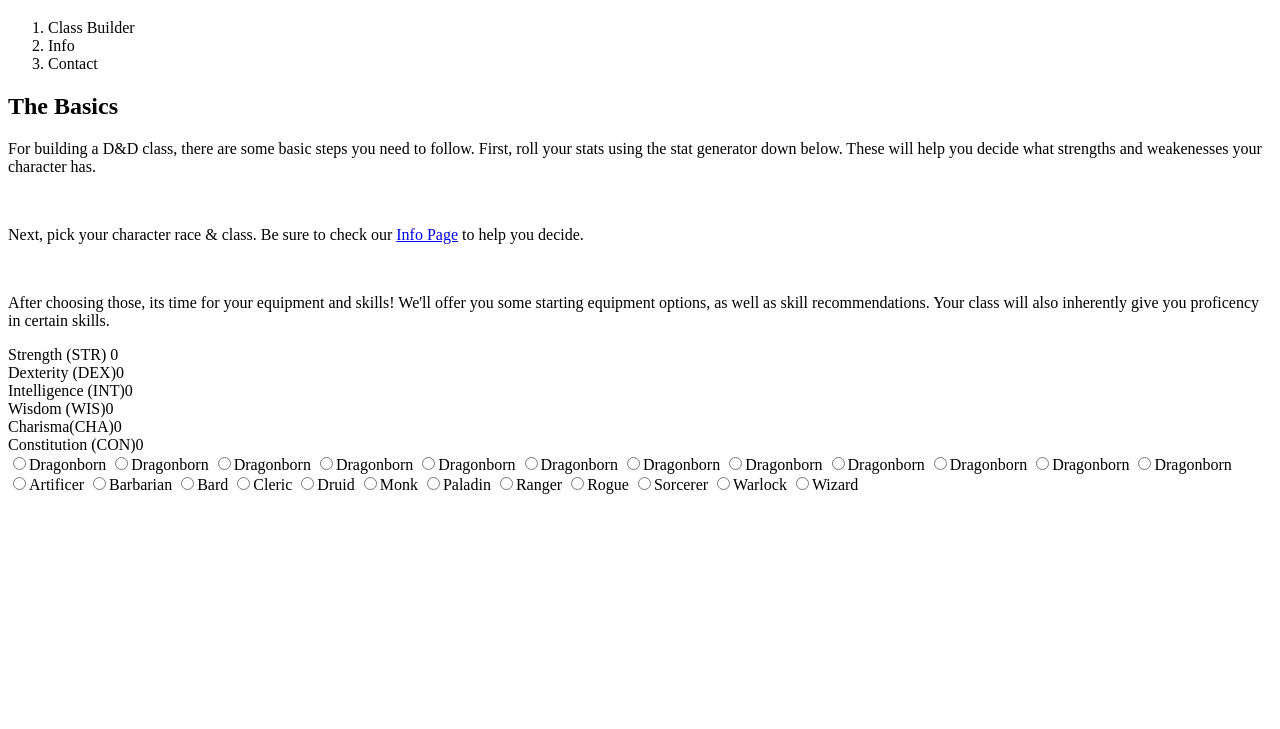
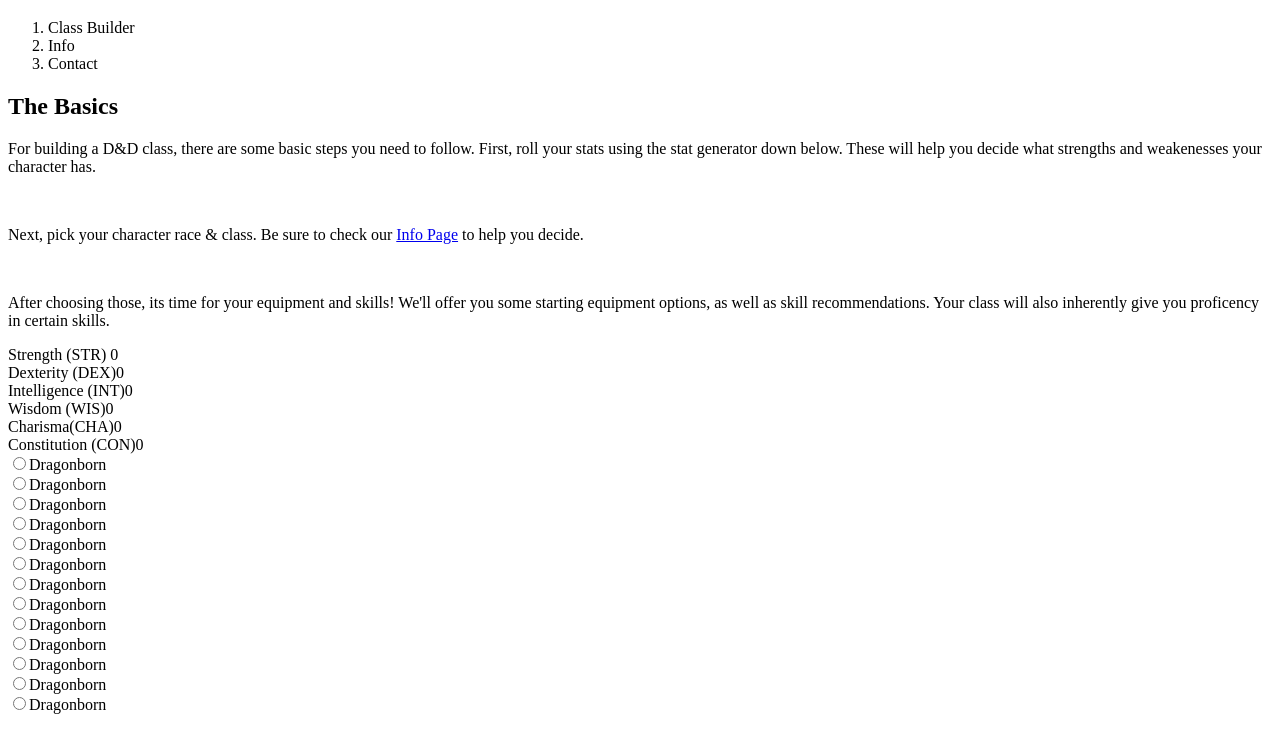
Before and after one commit to p-sturtevant/D-D-Class-Builder, a plain HTML site: page index.html in a window 1280 px wide. Shown: the part 61-790 px from the top of the page. Drawn offline with Linux system fonts and the light colour scheme.

Commit message:
Update index.html

```diff
--- a/index.html
+++ b/index.html
@@ -48,31 +48,56 @@
         <form>
             <div class="race">
                 <input type="radio" name="race" id="race" value="Dragonborn">Dragonborn
+                <br>
                 <input type="radio" name="race" id="race" value="Dragonborn">Dragonborn
+                <br>
                 <input type="radio" name="race" id="race" value="Dragonborn">Dragonborn
+                <br>
                 <input type="radio" name="race" id="race" value="Dragonborn">Dragonborn
+                <br>
                 <input type="radio" name="race" id="race" value="Dragonborn">Dragonborn
+                <br>
                 <input type="radio" name="race" id="race" value="Dragonborn">Dragonborn
+                <br>
                 <input type="radio" name="race" id="race" value="Dragonborn">Dragonborn
+                <br>
                 <input type="radio" name="race" id="race" value="Dragonborn">Dragonborn
+                <br>
                 <input type="radio" name="race" id="race" value="Dragonborn">Dragonborn
+                <br>
                 <input type="radio" name="race" id="race" value="Dragonborn">Dragonborn
+                <br>
                 <input type="radio" name="race" id="race" value="Dragonborn">Dragonborn
+                <br>
                 <input type="radio" name="race" id="race" value="Dragonborn">Dragonborn
-
+                <br>
+                <input type="radio" name="race" id="race" value="Dragonborn">Dragonborn
+                <br>
+                <br>
             </div>
         <div class="character-class">
              <input type="radio" name="character-class" id="character-class" value="Artificer">Artificer
+             <br>
              <input type="radio" name="character-class" id="character-class" value="Barbarian">Barbarian
+             <br>
              <input type="radio" name="character-class" id="character-class" value="Bard">Bard
+             <br>
             <input type="radio" name="character-class" id="character-class" value="Cleric">Cleric
+            <br>
             <input type="radio" name="character-class" id="character-class" value="Druid">Druid
+            <br>
             <input type="radio" name="character-class" id="character-class" value="Monk">Monk
+            <br>
             <input type="radio" name="character-class" id="character-class" value="Paladin">Paladin
+            <br>
             <input type="radio" name="character-class" id="character-class" value="Ranger">Ranger
+            <br>
             <input type="radio" name="character-class" id="character-class" value="Rogue">Rogue
+            <br>
             <input type="radio" name="character-class" id="character-class" value="Sorcerer">Sorcerer
+            <br>
             <input type="radio" name="character-class" id="character-class" value="Warlock">Warlock
+            <br>
             <input type="radio" name="character-class" id="character-class" value="Wizard">Wizard
         </div>
         </form>
```
